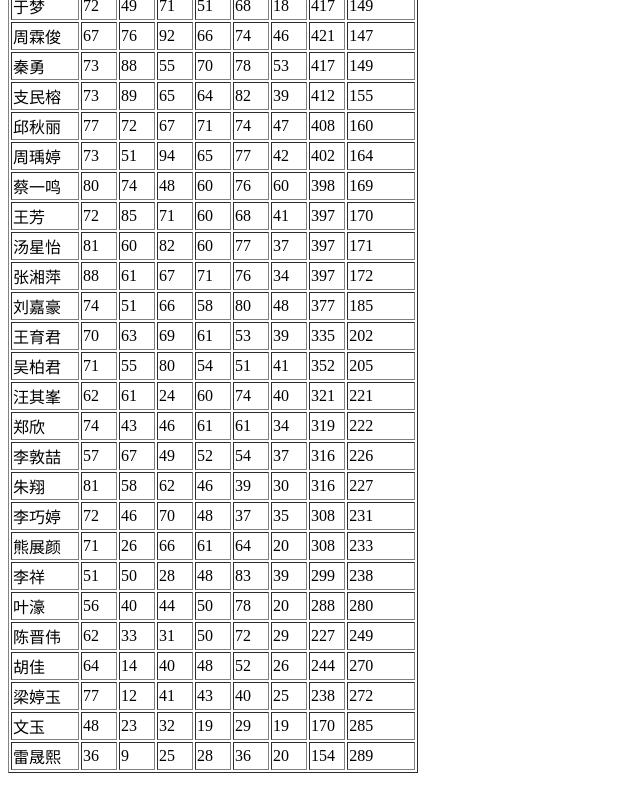
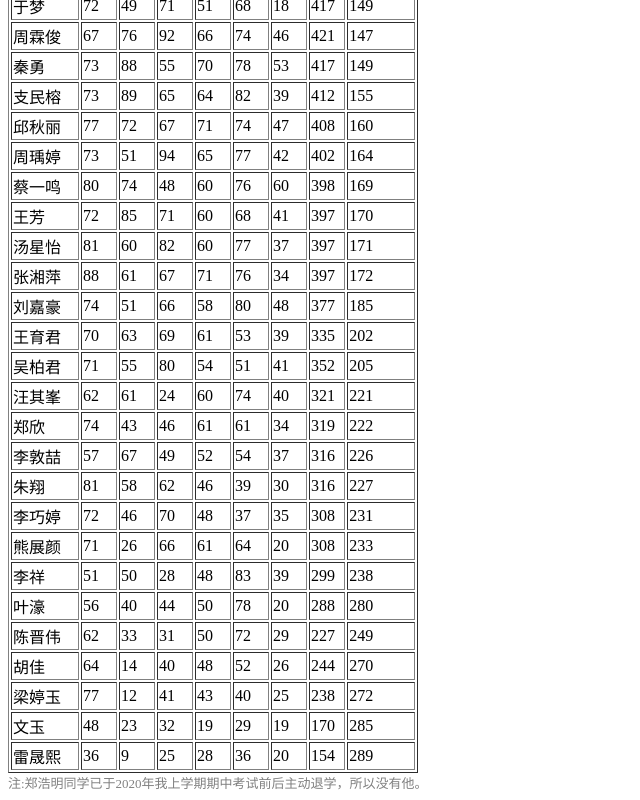
Before and after one commit to Tweak-1600/Tweak-1600.github.io, a plain HTML site: page grades.html in a window 1280 px wide. Shown: the part 665-1465 px from the top of the page, without its empty margins (0-640 px from the left). Drawn offline with Linux system fonts and the light colour scheme.

Commit message:
Update grades.html

```diff
--- a/grades.html
+++ b/grades.html
@@ -486,5 +486,6 @@
   <td>289</td>
   </tr>
 </table>
+<font face=宋体 color=grey size=2>注:郑浩明同学已于2020年我上学期期中考试前后主动退学，所以没有他。</font>
 </body>
 </html>
```
